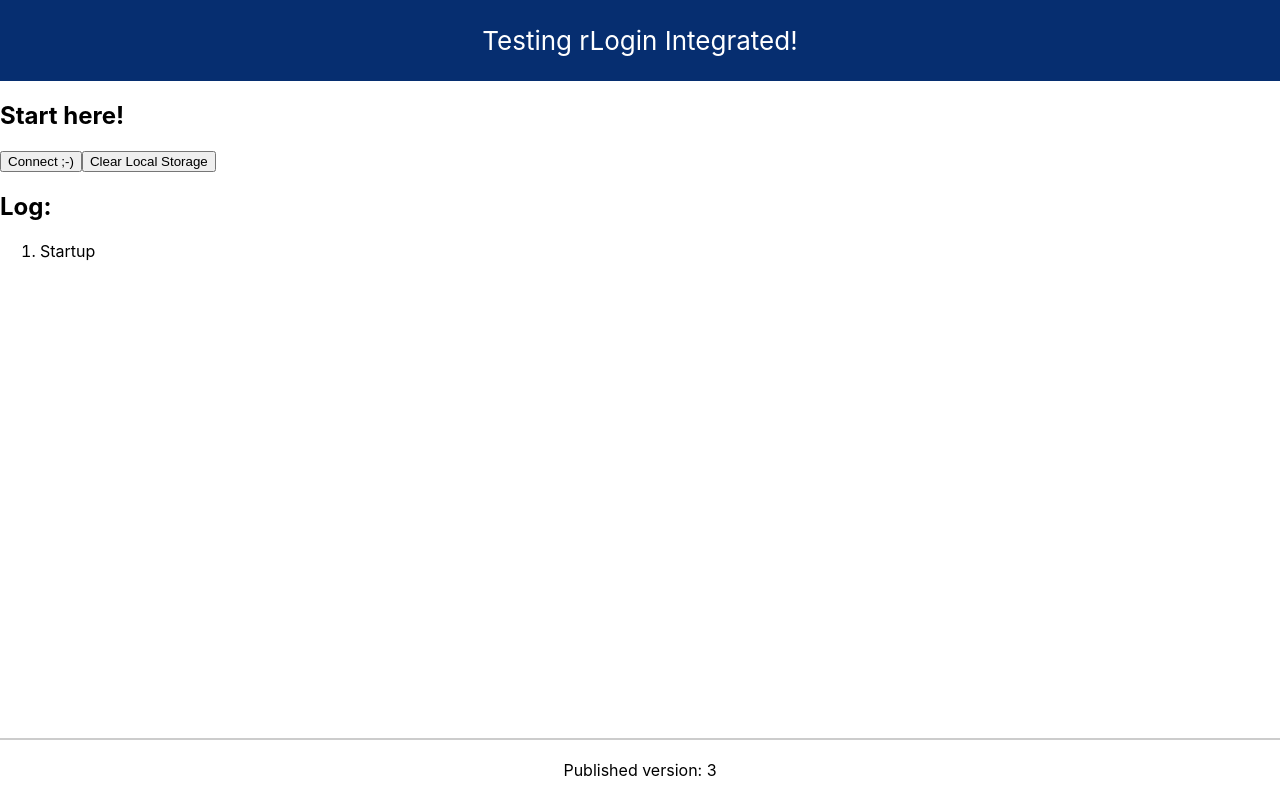
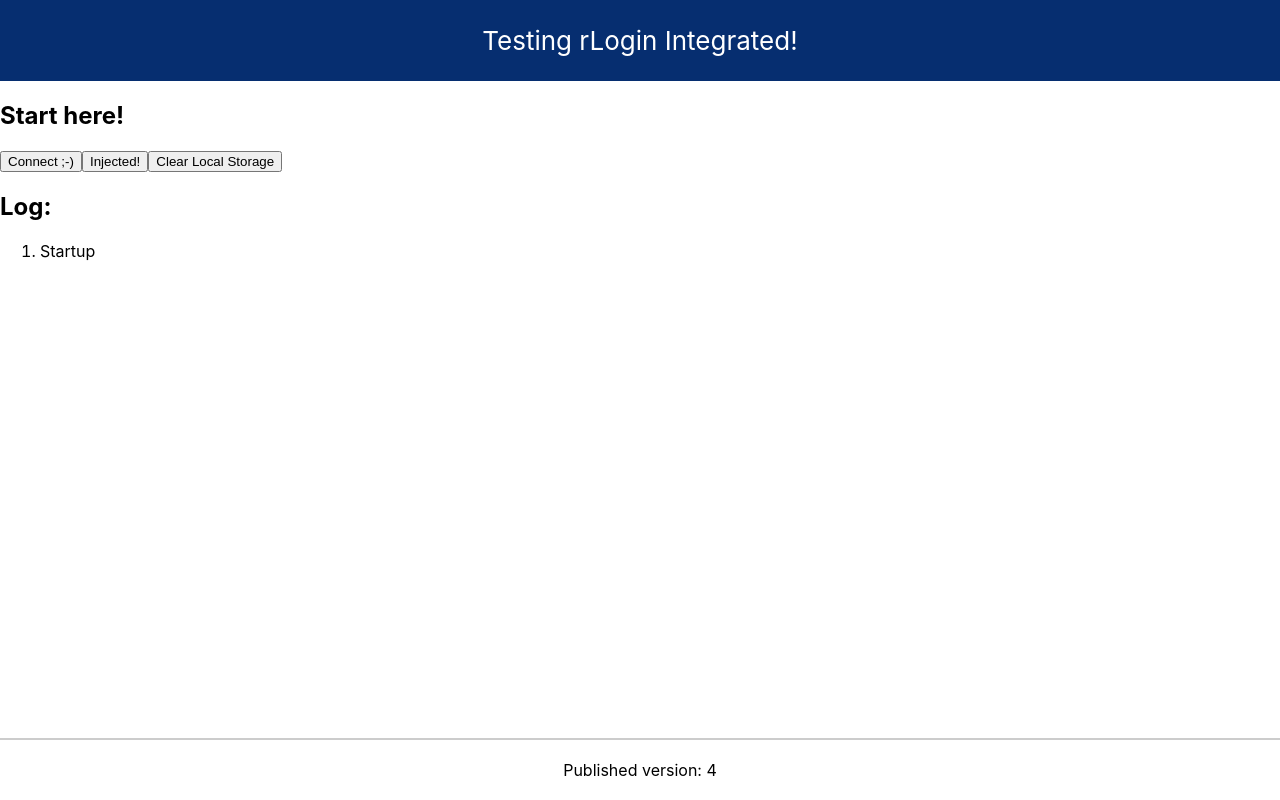
Before and after one commit to jessgusclark/rlogin-integrated-browser, a React (Create React App) app: page / in a window 1280 px wide. Built offline with nearby package versions, Linux system fonts and the light colour scheme; what @rsksmart/rlogin would draw is missing.

Commit message:
Add connectTo function.

```diff
--- a/src/App.tsx
+++ b/src/App.tsx
@@ -19,15 +19,30 @@ function App () {
   const handleConnect = () => {
     logIt('connecting...')
     rLogin.connect()
-      .then((response: any) => {
-        logIt('Connected!')
-        const ethQuery = new Eth(response.provider)
-        ethQuery.accounts().then((accounts: string[]) => setAccount(accounts[0]))
-        ethQuery.net_version().then((id: number) => setChainId(id))
+      .then((response: any) => afterConnect(response))
+      .catch((err: Error) => logIt(err.toString()))
+  }
 
-        setResponse(response)
-      })
+  const handleInjectConnect = () => {
+    logIt('connecting Injected...')
+    rLogin.connectTo('injected')
+      .then((response: any) => afterConnect(response))
       .catch((err: Error) => logIt(err.toString()))
+  }
+
+  const afterConnect = (response: any) => {
+    logIt('Connected!')
+
+    const ethQuery = new Eth(response.provider)
+    ethQuery.accounts()
+      .then((accounts: string[]) => setAccount(accounts[0]))
+      .catch((err: Error) => logIt(`Error Account: ${err.message}`))
+
+    ethQuery.net_version()
+      .then((id: number) => setChainId(id))
+      .catch((err: Error) => logIt(`Error ChainId: ${err.message}`))
+
+    setResponse(response)
   }
 
   const handleDisconnect = () => {
@@ -45,6 +60,7 @@ function App () {
       <div className="interaction">
         <h2>Start here!</h2>
         <button onClick={handleConnect}>Connect ;-)</button>
+        <button onClick={handleInjectConnect}>Injected!</button>
         <button onClick={() => localStorage.clear()}>Clear Local Storage</button>
 
         {response && (
@@ -63,7 +79,7 @@ function App () {
         </ol>
       </div>
       <footer>
-        Published version: 3
+        Published version: 4
       </footer>
     </div>
   )
```
